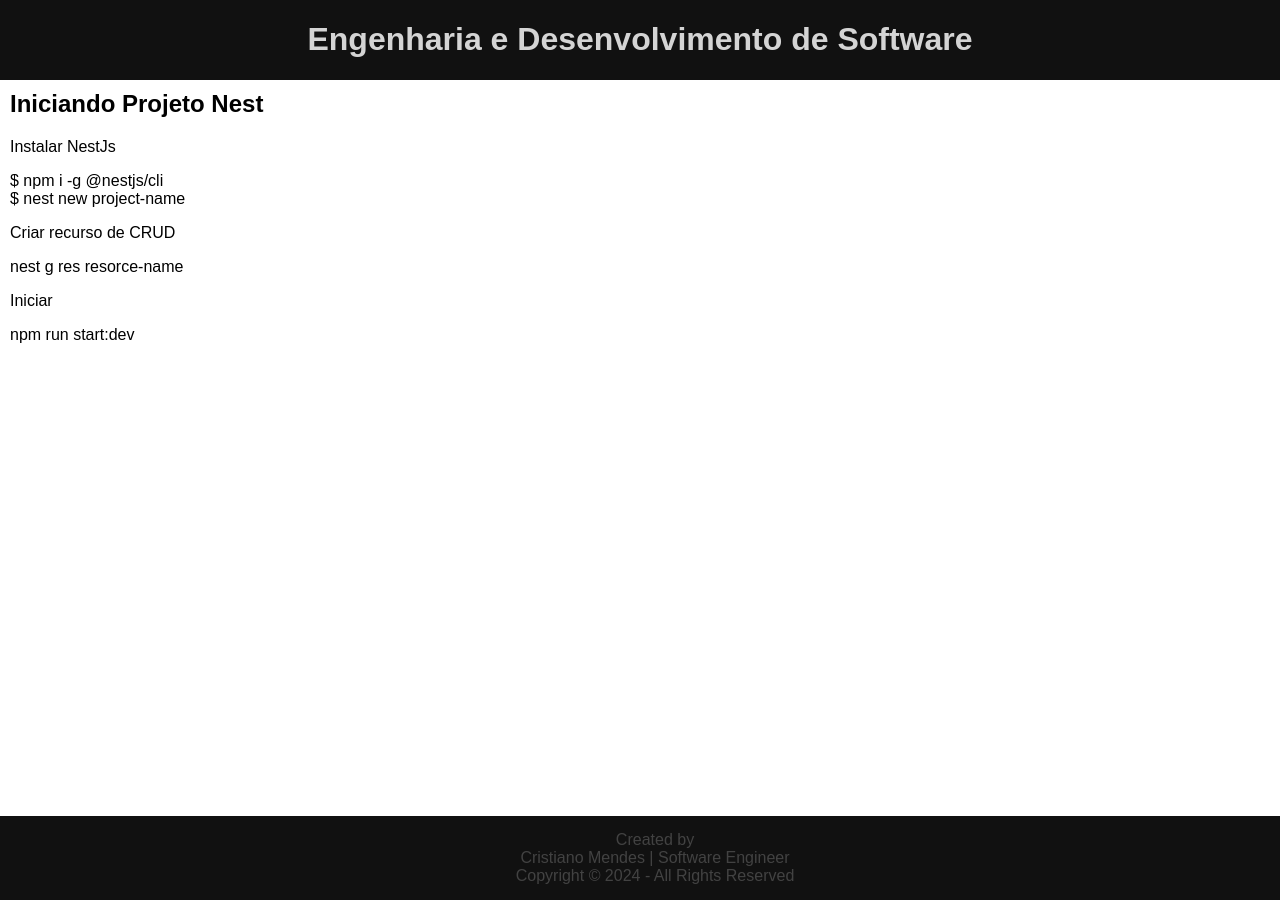
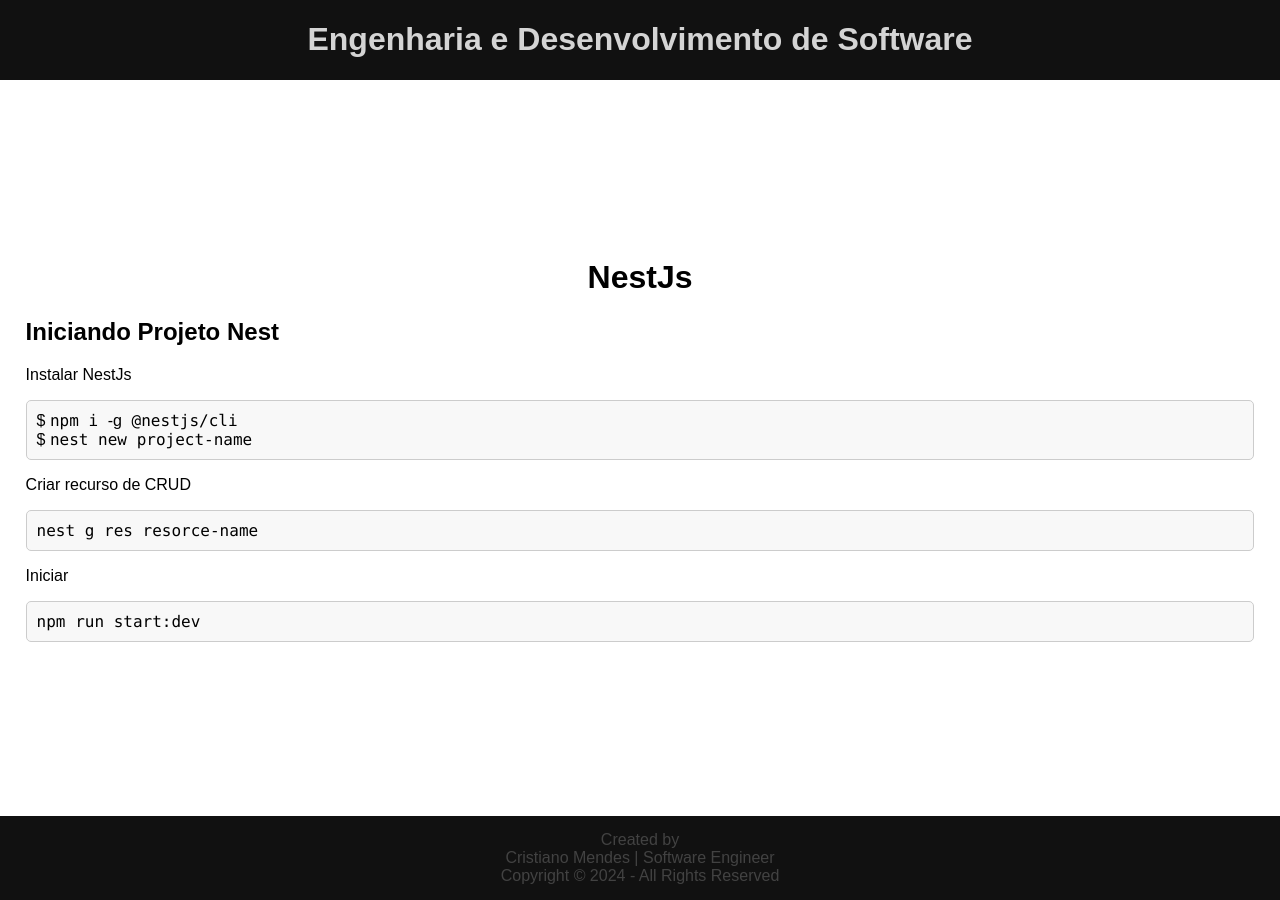
Before and after one commit to CristianoMends/eng-de-software, a Jekyll site: the page built from NestJs/main.md, in a window 1280 px wide. Built offline with Jekyll 4.4.1, drawn with Linux system fonts in a browser that asks for light colours; our own code applies the rules of GitHub Pages for plain Markdown files.

Commit message:
update default.html

```diff
--- a/assets/css/styles.css
+++ b/assets/css/styles.css
@@ -1,34 +1,45 @@
 body{
+    display: flex;
+    flex-direction: column;
+    justify-content: space-between;
     padding: 0;
     margin: 0;
-}
-main{
-    padding: 10px;
+    height: 100vh;
 }
 *{
     font-family: Arial, Helvetica, sans-serif;
 }
+main{
+    padding: 5% 2%;
+}
 h1{
     text-align: center;
 }
+/* Estilo para blocos de código em Markdown */
+pre {
+    background-color: #f8f8f8;
+    border: 1px solid #ccc;
+    border-radius: 5px;
+    padding: 10px;
+    overflow: auto;
+}
+
+code {
+    font-family: Menlo, Monaco, Consolas, "Courier New", monospace;
+}
+
 header{
     background-color: #111;
-    position: fixed;
-    width: 100%;
     top: 0;
     color: #d4d4d4;
 }
 
 footer {
-    position: fixed;
-    bottom: 0;
-    height: max-content;
     background-color: #111;
     color: #d4d4d4;
     display: flex;
     flex-direction: column;
     gap: 10px;
-    width: 100%;
     padding: 15px;
   }
   footer div{
```
